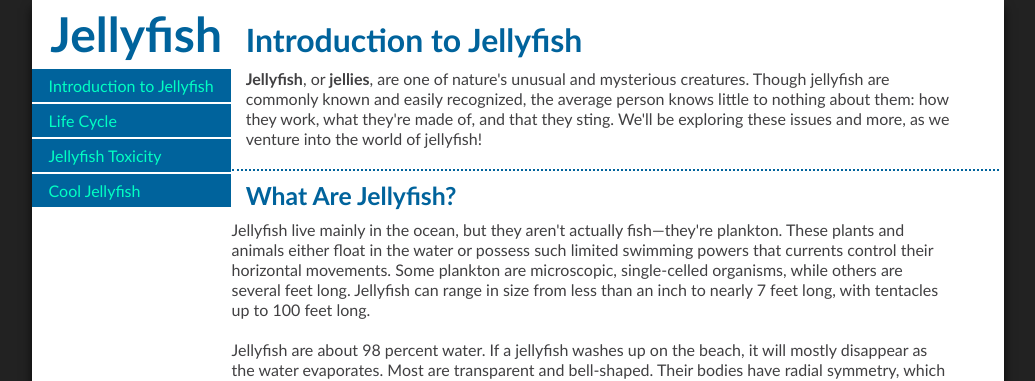
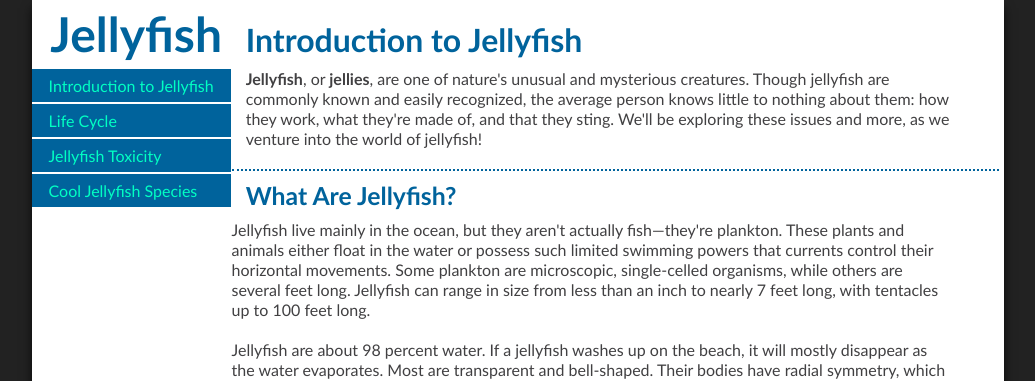
Before and after one commit to lim00074/large-data-website, a Jekyll site: the page built from index.html, in a window 1280 px wide. Shown: the top 381 px of the page, without its empty margins (122-1157 px from the left). Built offline with Jekyll 4.4.1, drawn with Linux system fonts in a browser that asks for light colours; Markdown is read by kramdown in place of the engine named in the settings.

Commit message:
Changed nav name

```diff
--- a/_layouts/default.html
+++ b/_layouts/default.html
@@ -53,7 +53,7 @@
 				<li><a href="{{site.baseurl}}/index.html" class="{% if page.url == "/index.html" %}current{% endif %}" rel="home">Introduction to Jellyfish</a></li>
 				<li><a href="{{site.baseurl}}/life-cycle.html" class="{% if page.url == "/life-cycle.html" %}current{% endif %}">Life Cycle</a></li>
 				<li><a href="{{site.baseurl}}/toxicity.html" class="{% if page.url == "/toxicity.html" %}current{% endif %}">Jellyfish Toxicity</a></li>
-				<li><a href="{{site.baseurl}}/species.html" class="{% if page.url == "/species.html" %}current{% endif %}">Cool Jellyfish</a></li>
+				<li><a href="{{site.baseurl}}/species.html" class="{% if page.url == "/species.html" %}current{% endif %}">Cool Jellyfish Species</a></li>
 			</ul>
 		</nav>
 	</header>
```
